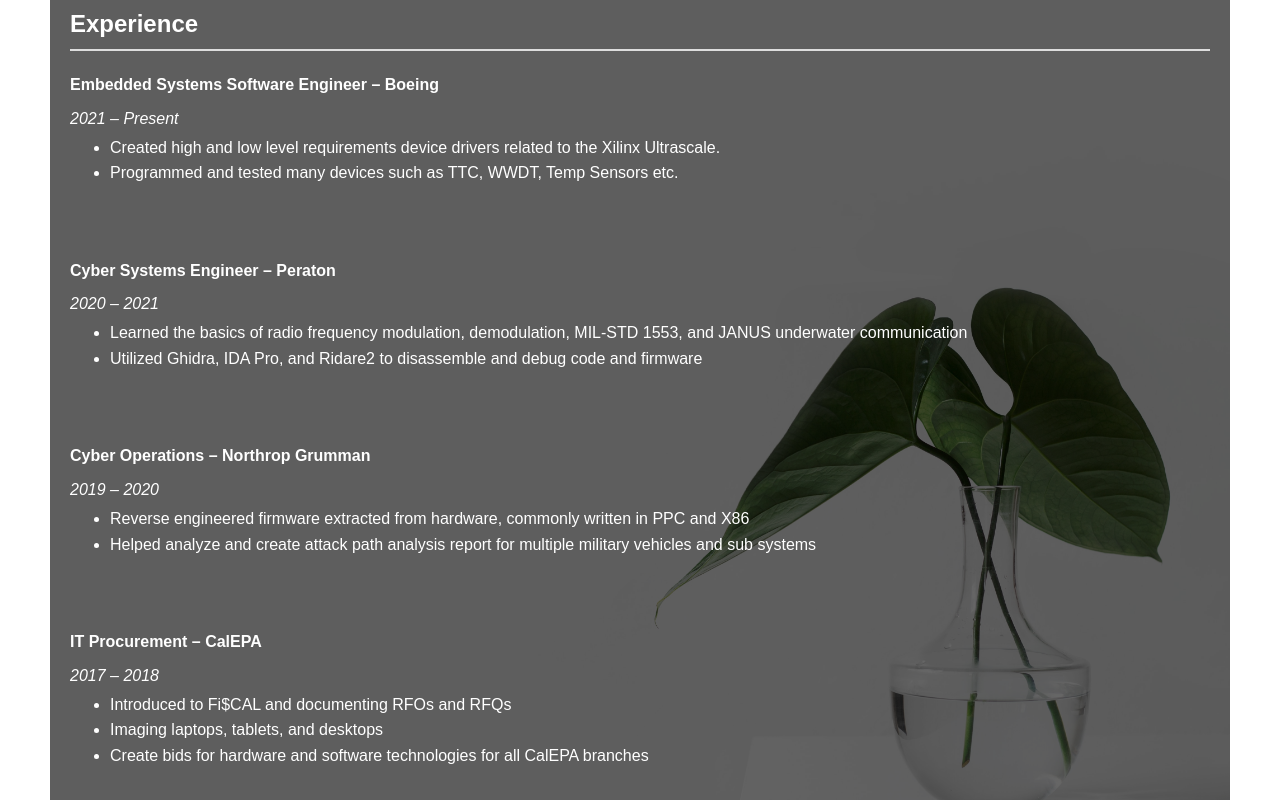
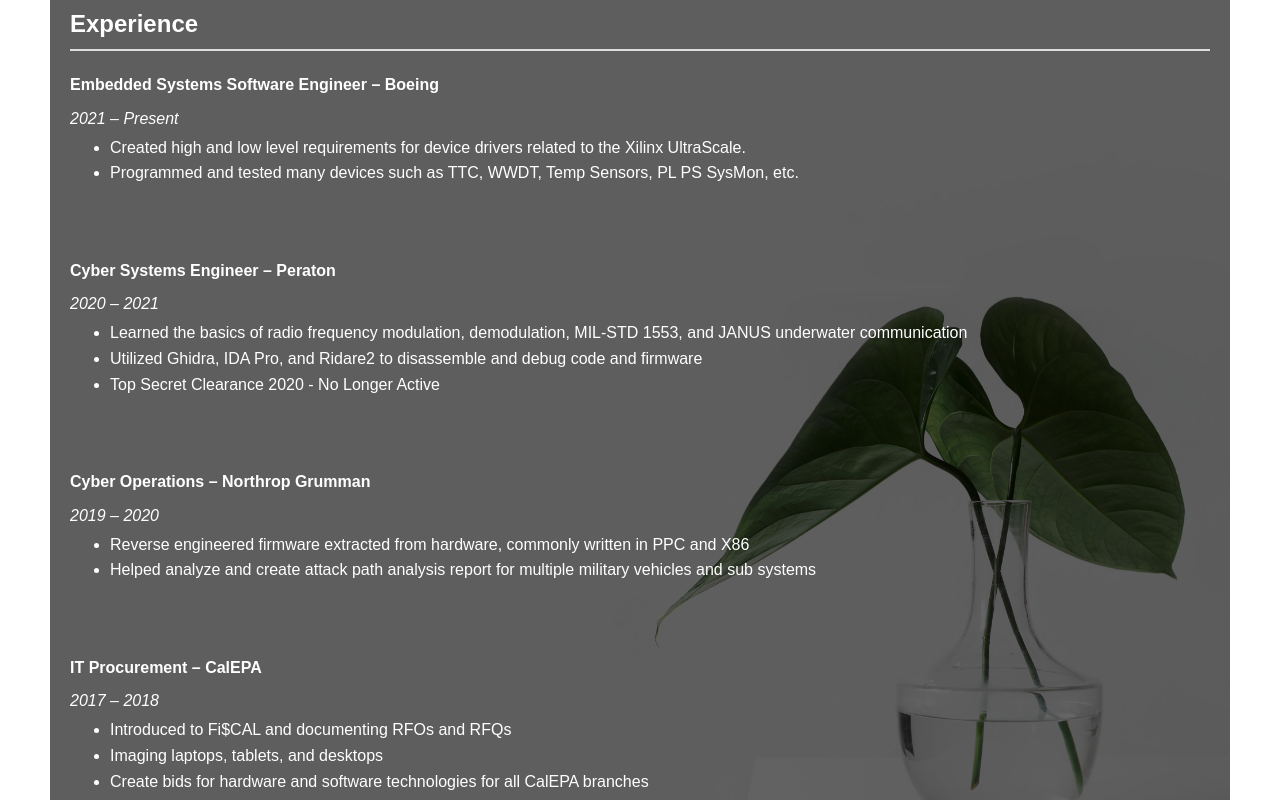
Before and after one commit to p-chandra/About-Me, a plain HTML site: page resume.html in a window 1280 px wide. Shown: the part 1280-2080 px from the top of the page. Drawn offline with Linux system fonts and the light colour scheme.

Commit message:
Fixing typos

```diff
--- a/resume.html
+++ b/resume.html
@@ -53,8 +53,8 @@
       <h4>Embedded Systems Software Engineer – Boeing</h4>
       <p style = "line-height: 0px;"><em>2021 – Present</em></p>
       <ul>
-        <li> Created high and low level requirements device drivers related to the Xilinx Ultrascale. </li>
-        <li> Programmed and tested many devices such as TTC, WWDT, Temp Sensors etc. </li>
+        <li> Created high and low level requirements for device drivers related to the Xilinx UltraScale. </li>
+        <li> Programmed and tested many devices such as TTC, WWDT, Temp Sensors, PL PS SysMon, etc. </li>
       </ul>
       <br>
     </div>
@@ -64,6 +64,7 @@
       <ul>
         <li>Learned the basics of radio frequency modulation, demodulation, MIL-STD 1553, and JANUS underwater communication</li>
         <li>Utilized Ghidra, IDA Pro, and Ridare2 to disassemble and debug code and firmware</li>
+        <li>Top Secret Clearance 2020 - No Longer Active</li>
       </ul>
       <br>
     </div>
```
